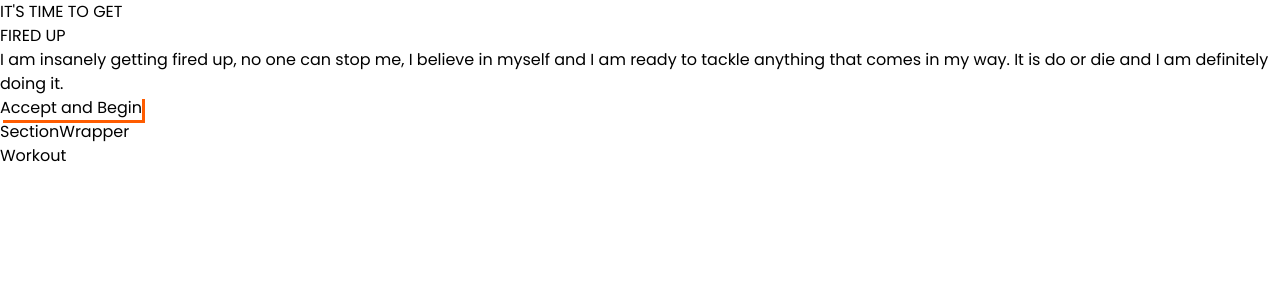
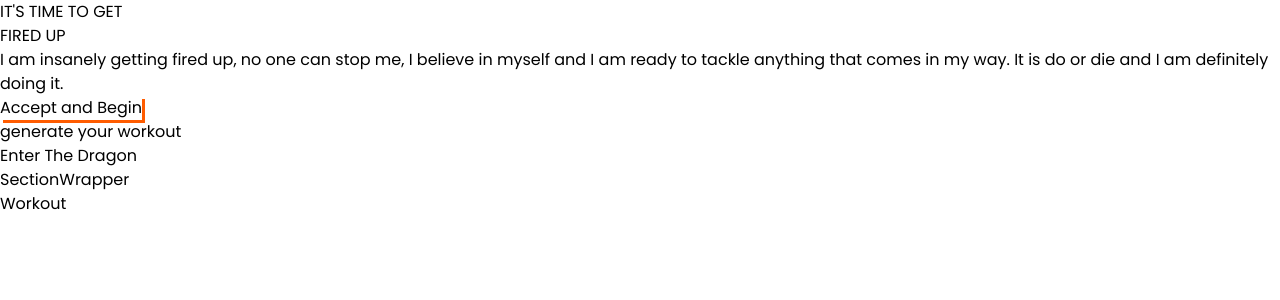
Before and after one commit to Parker2127/fire-fit-app, a React (Vite) app: page / in a window 1280 px wide. Shown: the top 300 px of the page. Built offline with nearby package versions, Linux system fonts and the light colour scheme.

Commit message:
Adding a banner using header and title

```diff
--- a/src/components/Generator.jsx
+++ b/src/components/Generator.jsx
@@ -3,6 +3,8 @@ import SectionWrapper from './SectionWrapper'
 
 export default function Generator() {
   return (
-   <SectionWrapper> SectionWrapper </SectionWrapper>  /* Anything wrapped between the SectionWrapper component { parent tag } are considered to be children */
+   <SectionWrapper header={"generate your workout"} title= {['Enter', 'The', 'Dragon']}> {/* adding header for the use case of banners */}
+    SectionWrapper
+   </SectionWrapper>  /* Anything wrapped between the SectionWrapper component { parent tag } are considered to be children */
   )
 }
--- a/src/components/SectionWrapper.jsx
+++ b/src/components/SectionWrapper.jsx
@@ -1,12 +1,17 @@
 import React from 'react'
 
 export default function SectionWrapper(props) {
-    const {children} = props      /* The children are now desconstructed and be used in our SectionWrapper using props*/
+    const {children, header, title} = props      /* The children are now desconstructed and be used in our SectionWrapper using props*/
+                                                 /* The header and title are retrieved too using props*/
 
-  return (
-   <div>
-   {children}
-   </div>
-)
+    return (
+        <section className='min-h-screen flex flex-col gap-10'>
+            <div className='bg-slate-950 py-10 flex flex-col gap-2 justify-center items-center'>
+                <p>{header}</p>
+                <h2>{title[0]} <span>{title[1]}</span> {title[2]}</h2>     {/* using span so that we can style each word in the title separately */}
+            </div>
+            {children}
+        </section>
+    )
 
 }
```
